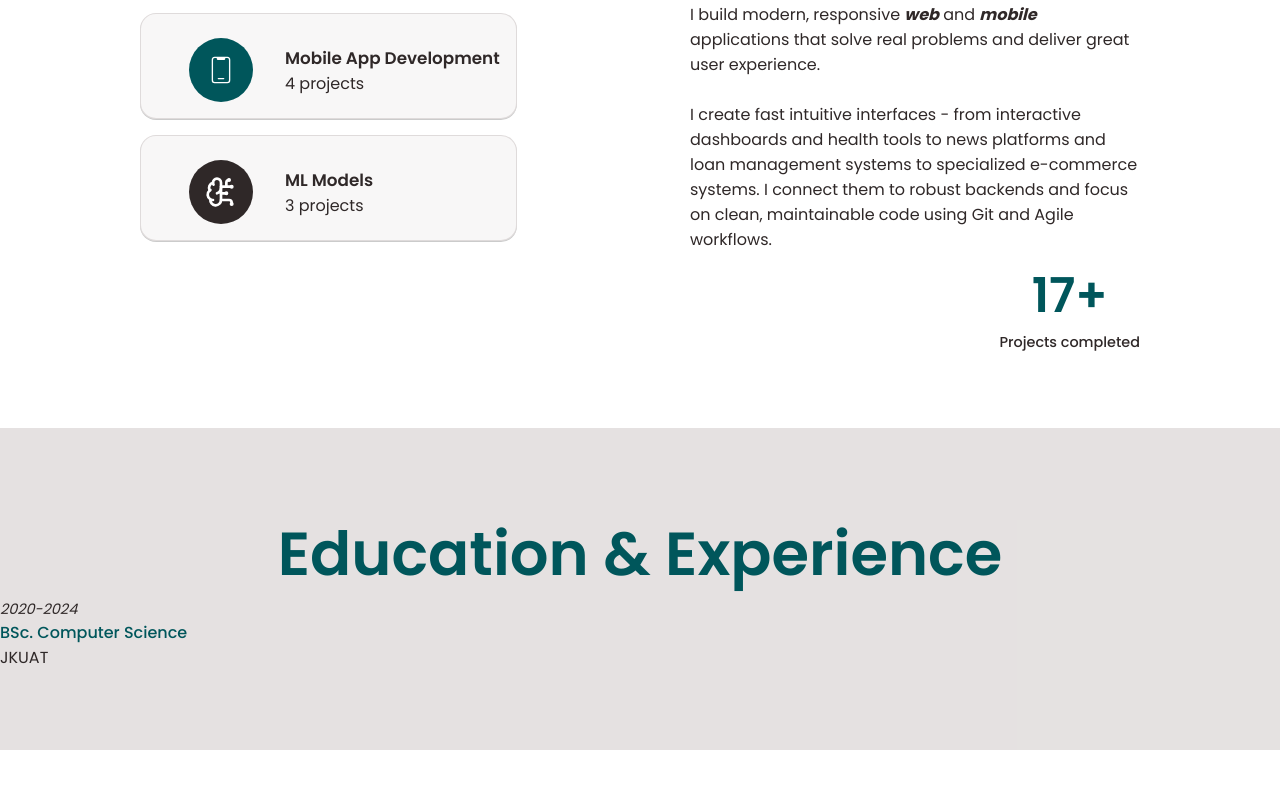
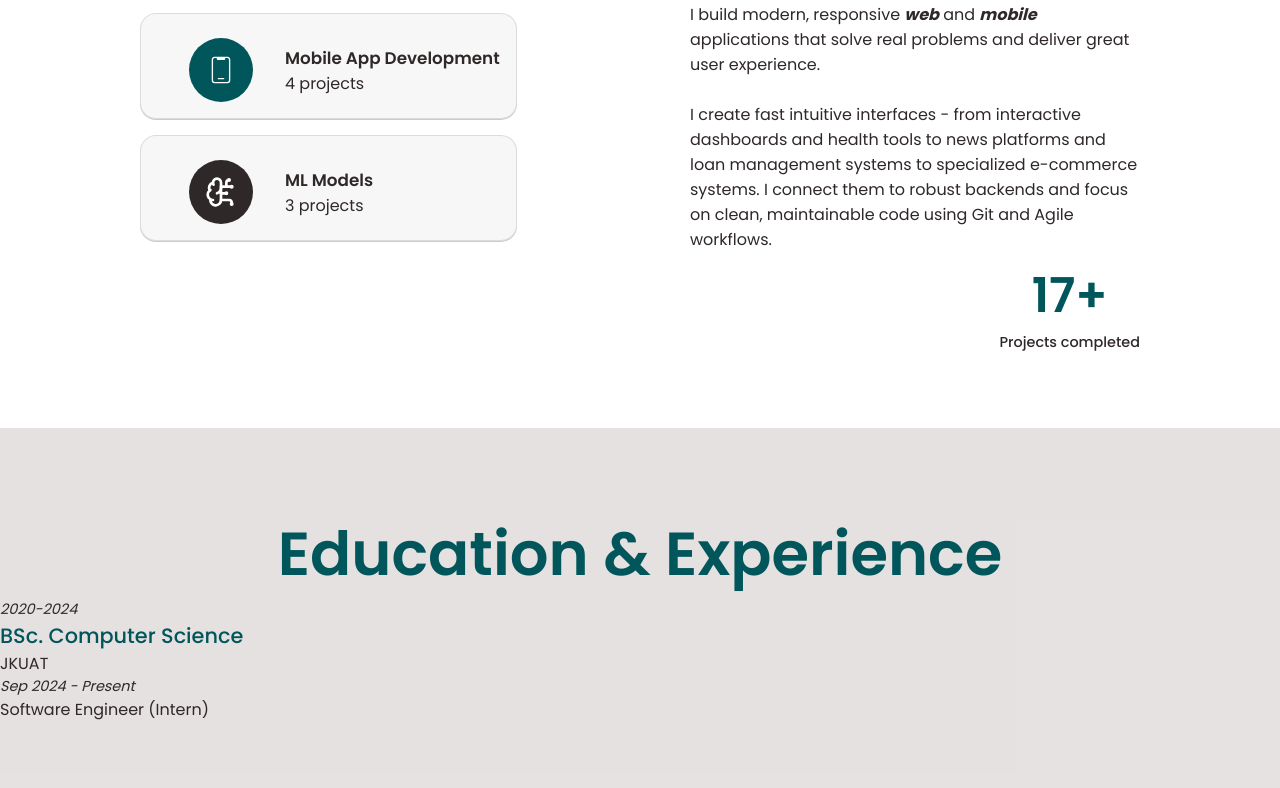
Before and after one commit to SamGombs20/NextPortfolio, a Next.js app: page / in a window 1280 px wide. Shown: the part 1005-1793 px from the top of the page. Before the commit the page ends 1755 px from the top, so only its background shows below. Built offline with nearby package versions, Linux system fonts and the light colour scheme.

Commit message:
Update:Experience module development

```diff
--- a/app/components/experience.tsx
+++ b/app/components/experience.tsx
@@ -1,17 +1,23 @@
-import style from "../styles/experience.module.css"
-export const Experience =()=>{
+import style from "../styles/experience.module.css";
+export const Experience = () => {
   return (
     <div className={style.main}>
       <div className={style.experience_container}>
         <p className={style.title}>Education & Experience</p>
+        <div>
           <div className={style.education}>
             <p className={style.year}>2020-2024</p>
             <div>
               <p className={style.course}>BSc. Computer Science</p>
               <p>JKUAT</p>
             </div>
+            <div>
+                <p className={style.year}>Sep 2024 - Present</p>
+                <p>Software Engineer (Intern)</p>
             </div>
           </div>
         </div>
-    )
-}
+      </div>
+    </div>
+  );
+};
--- a/app/styles/experience.module.css
+++ b/app/styles/experience.module.css
@@ -19,4 +19,5 @@
 .course{
     color: var(--accent-green);
     font-weight: 500;
+    font-size: 1.3rem;
 }
```
Lines whose indentation alone changed are shown as unchanged.
